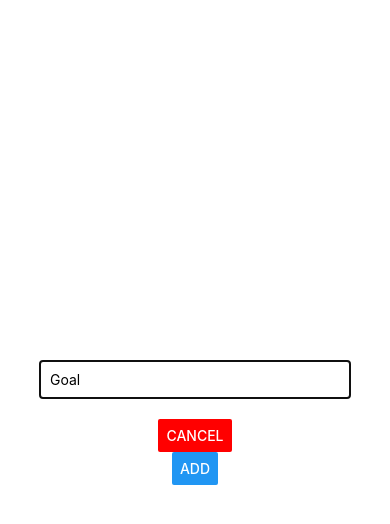
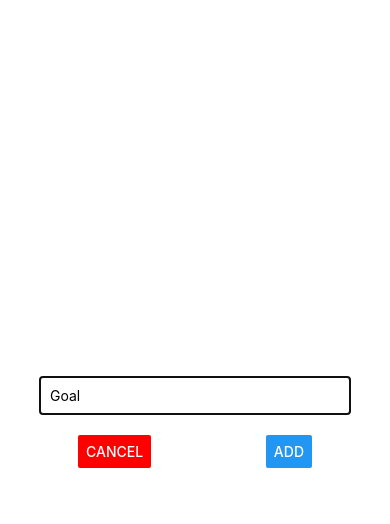
Before and after one commit to YiroYi/rn-native-app, a React Native app: screen / in a window 390 px wide. Both pictures are taken after a click on the button "ADD NEW GOAL". Shown: the top 524 px of the page. Built offline with nearby package versions, Linux system fonts and the light colour scheme.

Commit message:
Adding style to button container

```diff
--- a/components/GoalInput.js
+++ b/components/GoalInput.js
@@ -22,8 +22,10 @@ const GoalInput = props => {
           onChangeText={goalInputHandler}
           value={enteredGoal}
           />
-        <Button title="Cancel" color="red" onPress={props.onCancel} />
-        <Button title="ADD" onPress={addGoalHandler}/>
+        <View style={styles.buttonContainer}>
+          <Button title="Cancel" color="red" onPress={props.onCancel} />
+          <Button title="ADD" onPress={addGoalHandler}/>
+        </View>
       </View>
     </Modal>
   );
@@ -41,6 +43,11 @@ const styles = StyleSheet.create({
     padding: 10,
     width: '80%',
     marginBottom: 20
+  },
+  buttonContainer: {
+    width: '60%',
+    flexDirection: 'row',
+    justifyContent: 'space-between'
   }
 });
 
```
